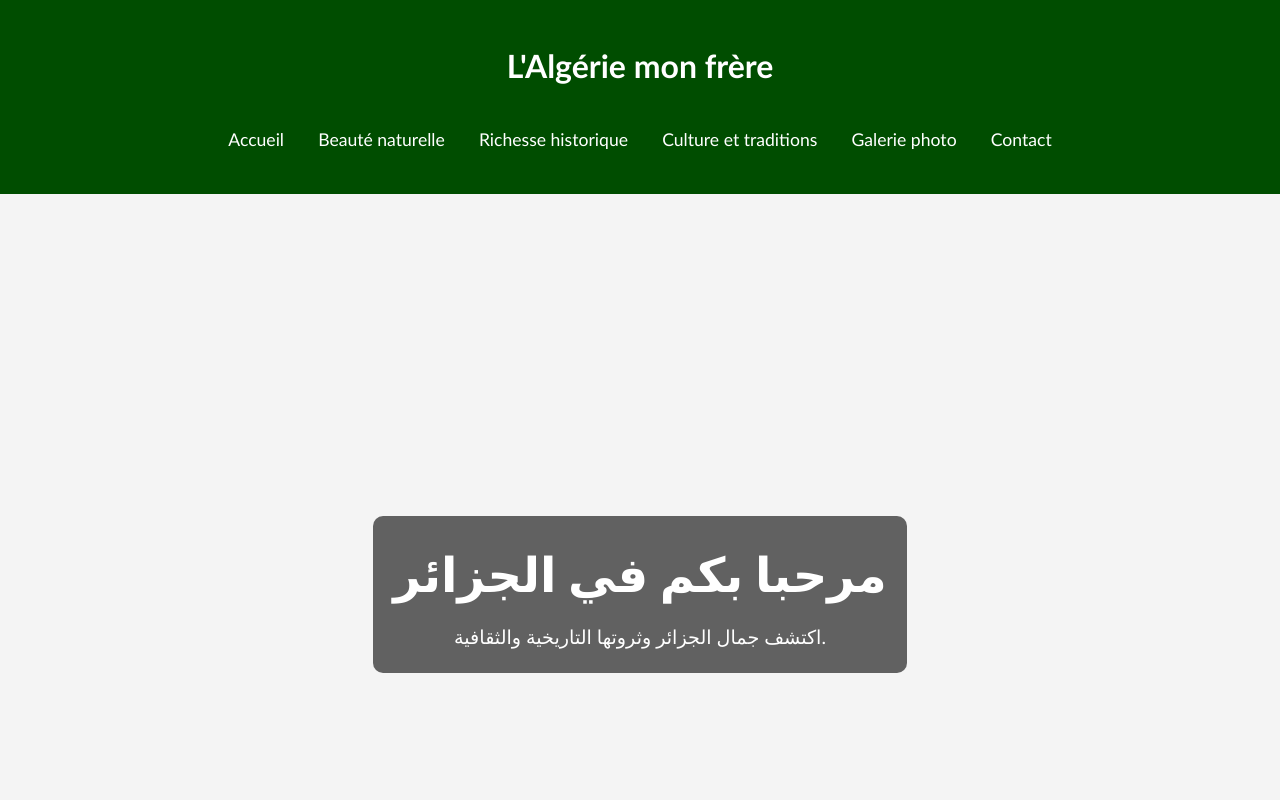
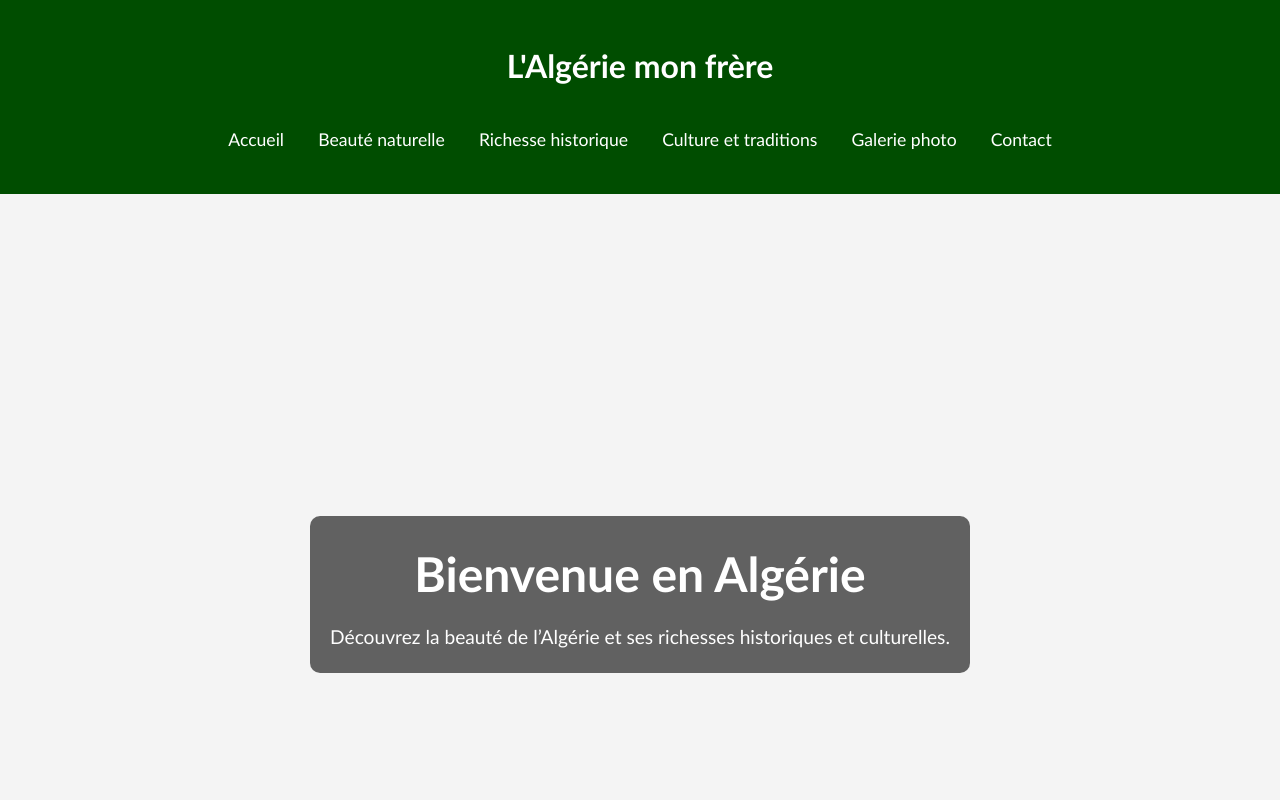
Before and after one commit to mo7adesigenr/mohamed-bouziani, a plain HTML site: page index.html in a window 1280 px wide. Shown: the top 800 px of the page. Drawn offline with nearby package versions, Linux system fonts and the light colour scheme.

Commit message:
Update index.html

```diff
--- a/index.html
+++ b/index.html
@@ -37,8 +37,8 @@
         <!-- قسم الرئيسية -->
         <section id="home" class="section home-section">
             <div class="overlay">
-                <h2>مرحبا بكم في الجزائر</h2>
-                <p>اكتشف جمال الجزائر وثروتها التاريخية والثقافية.</p>
+                <h2>Bienvenue en Algérie</h2>
+                <p>Découvrez la beauté de l’Algérie et ses richesses historiques et culturelles.</p>
             </div>
         </section>
 
```
